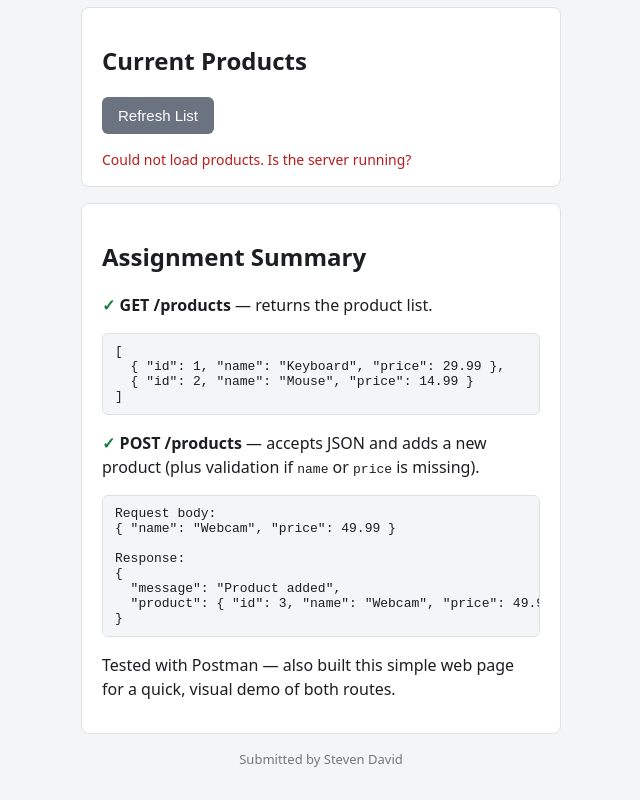
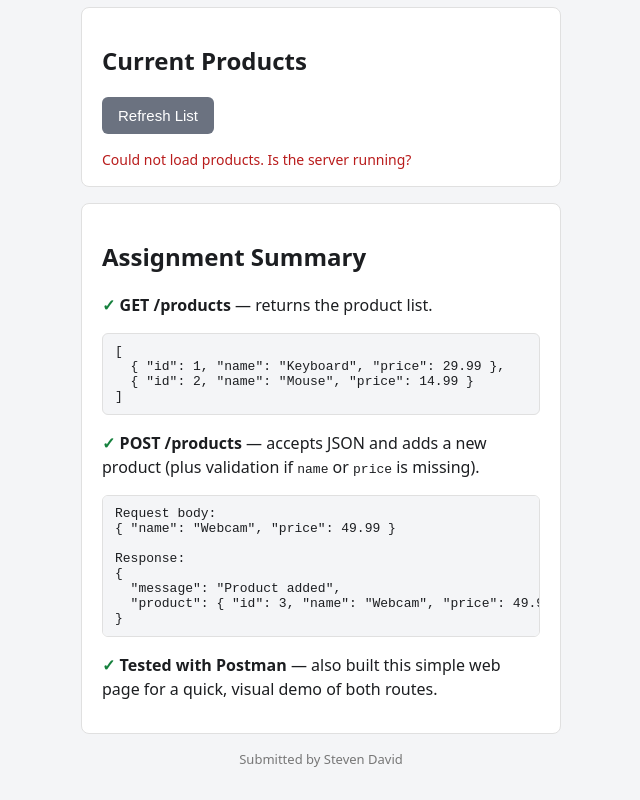
Before and after one commit to stevendanedavid021393-svg/ExpressJs, a website: page assignment-public/index.html in a window 1280 px wide. Shown: the part 473-1273 px from the top of the page, without its empty margins (319-959 px from the left). Drawn offline with Linux system fonts and the light colour scheme; no server answers.

Commit message:
Add checkmark to the "Tested with Postman" line
Matches the checkmark style already used for the GET/POST /products
items in the Assignment Summary card.

Co-Authored-By: Claude Sonnet 5 <noreply@anthropic.com>

```diff
--- a/assignment-public/index.html
+++ b/assignment-public/index.html
@@ -68,8 +68,9 @@ Response:
 }</pre>
 
       <p>
-        Tested with Postman &mdash; also built this simple web page for a
-        quick, visual demo of both routes.
+        <span class="check">&check;</span>
+        <strong>Tested with Postman</strong> &mdash; also built this simple
+        web page for a quick, visual demo of both routes.
       </p>
     </section>
 
```
